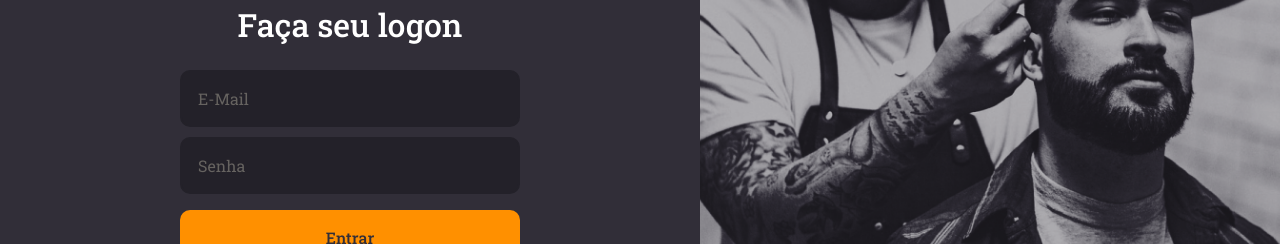
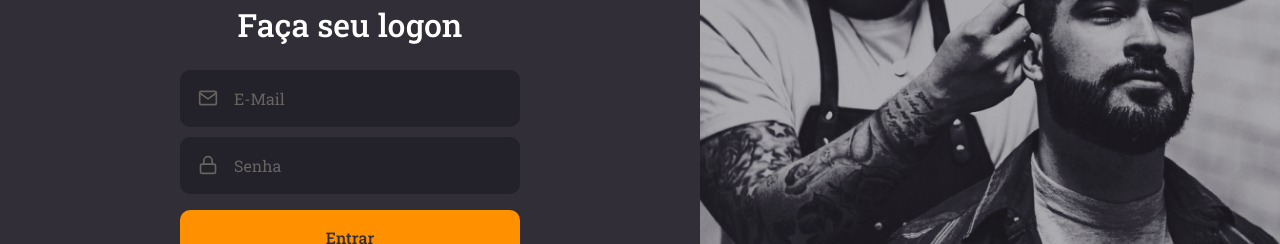
Before and after one commit to Bignotto/gobarber-web, a React (Create React App) app: page / in a window 1280 px wide. Shown: the part 288-532 px from the top of the page. Built offline with nearby package versions, Linux system fonts and the light colour scheme.

Commit message:
created button and iput components

```diff
--- /dev/null
+++ b/src/components/Button/index.tsx
@@ -0,0 +1,12 @@
+import React, { ButtonHTMLAttributes } from "react";
+import { Container } from "./styles";
+
+type ButtonProps = ButtonHTMLAttributes<HTMLButtonElement>;
+
+const Button: React.FC<ButtonProps> = ({ children, ...rest }) => (
+  <Container type="button" {...rest}>
+    {children}
+  </Container>
+);
+
+export default Button;
--- /dev/null
+++ b/src/components/Button/styles.ts
@@ -0,0 +1,18 @@
+import styled from "styled-components";
+import { shade } from "polished";
+
+export const Container = styled.button`
+  background: #ff9000;
+  height: 56px;
+  border-radius: 10px;
+  border: 0;
+  padding: 0 16px;
+  color: #312e38;
+  width: 100%;
+  font-weight: 500;
+  margin-top: 16px;
+  transition: background-color 0.2s;
+  &:hover {
+    background: ${shade(0.2, "#ff9000")};
+  }
+`;
--- /dev/null
+++ b/src/components/Input/index.tsx
@@ -0,0 +1,17 @@
+import React, { InputHTMLAttributes } from "react";
+import { IconBaseProps } from "react-icons";
+import { Container } from "./styles";
+
+interface InputProps extends InputHTMLAttributes<HTMLInputElement> {
+  name: string;
+  icon: React.ComponentType<IconBaseProps>;
+}
+
+const Input: React.FC<InputProps> = ({ icon: Icon, ...rest }) => (
+  <Container>
+    {Icon && <Icon size={20} />}
+    <input {...rest} />
+  </Container>
+);
+
+export default Input;
--- /dev/null
+++ b/src/components/Input/styles.ts
@@ -0,0 +1,31 @@
+import styled from "styled-components";
+
+export const Container = styled.div`
+  background: #232129;
+  border-radius: 10px;
+  border: 2px solid #232129;
+  padding: 16px;
+  width: 100%;
+  display: flex;
+  align-items: center;
+  color: #666360;
+
+  & + div {
+    margin-top: 10px;
+  }
+
+  input {
+    color: #f4ede8;
+
+    background: transparent;
+    flex: 1;
+    border: 0;
+    &::placeholder {
+      color: #666360;
+    }
+  }
+
+  svg {
+    margin-right: 16px;
+  }
+`;
--- a/src/pages/SignIn/index.tsx
+++ b/src/pages/SignIn/index.tsx
@@ -1,6 +1,9 @@
 import React from "react";
-import { FiLogIn } from "react-icons/fi";
+import { FiLogIn, FiMail, FiLock } from "react-icons/fi";
 import { Container, Content, Background } from "./styles";
+
+import Input from "../../components/Input";
+import Button from "../../components/Button";
 
 import logo from "../../assets/logo.svg";
 
@@ -10,13 +13,18 @@
       <img src={logo} alt="LOGO" />
       <form>
         <h1>Faça seu logon</h1>
-        <input type="email" placeholder="E-Mail" />
-        <input type="password" placeholder="Senha" />
-        <button type="submit">Entrar</button>
+        <Input name="email" icon={FiMail} type="email" placeholder="E-Mail" />
+        <Input
+          name="password"
+          icon={FiLock}
+          type="password"
+          placeholder="Senha"
+        />
+        <Button type="submit">Entrar</Button>
         <a href="forgot">Esqueci minha senha.</a>
       </form>
 
-      <a href="">
+      <a href="sss">
         <FiLogIn size={16} />
         Criar uma nova conta
       </a>
--- a/src/pages/SignIn/styles.ts
+++ b/src/pages/SignIn/styles.ts
@@ -25,39 +25,6 @@
 
     h1 {
       margin-bottom: 24px;
-    }
-
-    input {
-      background: #232129;
-      border-radius: 10px;
-      border: 2px solid #232129;
-      padding: 16px;
-      width: 100%;
-      color: #f4ede8;
-
-      &::placeholder {
-        color: #666360;
-      }
-
-      & + input {
-        margin-top: 10px;
-      }
-    }
-
-    button {
-      background: #ff9000;
-      height: 56px;
-      border-radius: 10px;
-      border: 0;
-      padding: 0 16px;
-      color: #312e38;
-      width: 100%;
-      font-weight: 500;
-      margin-top: 16px;
-      transition: background-color 0.2s;
-      &:hover {
-        background: ${shade(0.2, "#ff9000")};
-      }
     }
 
     a {
```
Also changed, not shown: .eslintrc.json.
